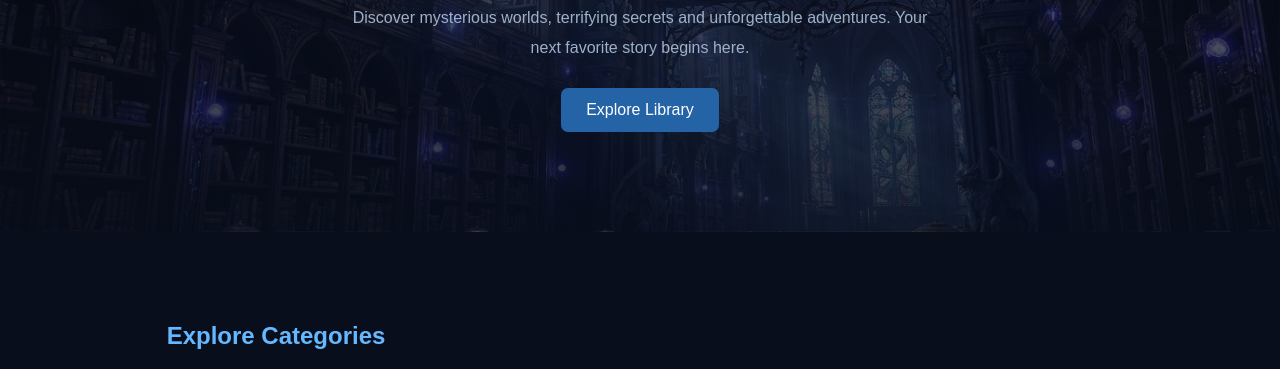
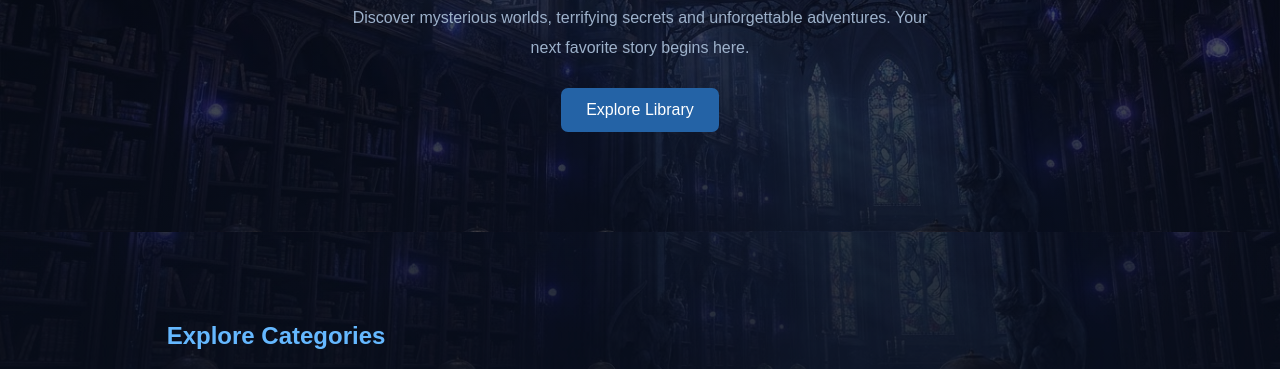
Before and after one commit to hmed20828-ux/shadow-library, a plain HTML site: page index.html in a window 1280 px wide. Shown: the part 285-654 px from the top of the page. Drawn offline with Linux system fonts and the light colour scheme.

Commit message:
Update index.html

```diff
--- a/index.html
+++ b/index.html
@@ -16,8 +16,16 @@
 --muted:#9DB1CA;
 }
 *{box-sizing:border-box}
-body{
-margin:0;background:var(--bg);color:var(--white);
+  body{
+margin:0;
+background:
+linear-gradient(rgba(8,14,28,0.78),rgba(8,14,28,0.88)),
+url('https://raw.githubusercontent.com/hmed20828-ux/shadow-library/main/309821521_1793999968949480.jpg');
+background-size:cover;
+background-position:center;
+background-attachment:fixed;
+background-repeat:no-repeat;
+color:var(--white);
 font-family:Arial,sans-serif;
 }
 header{
```
